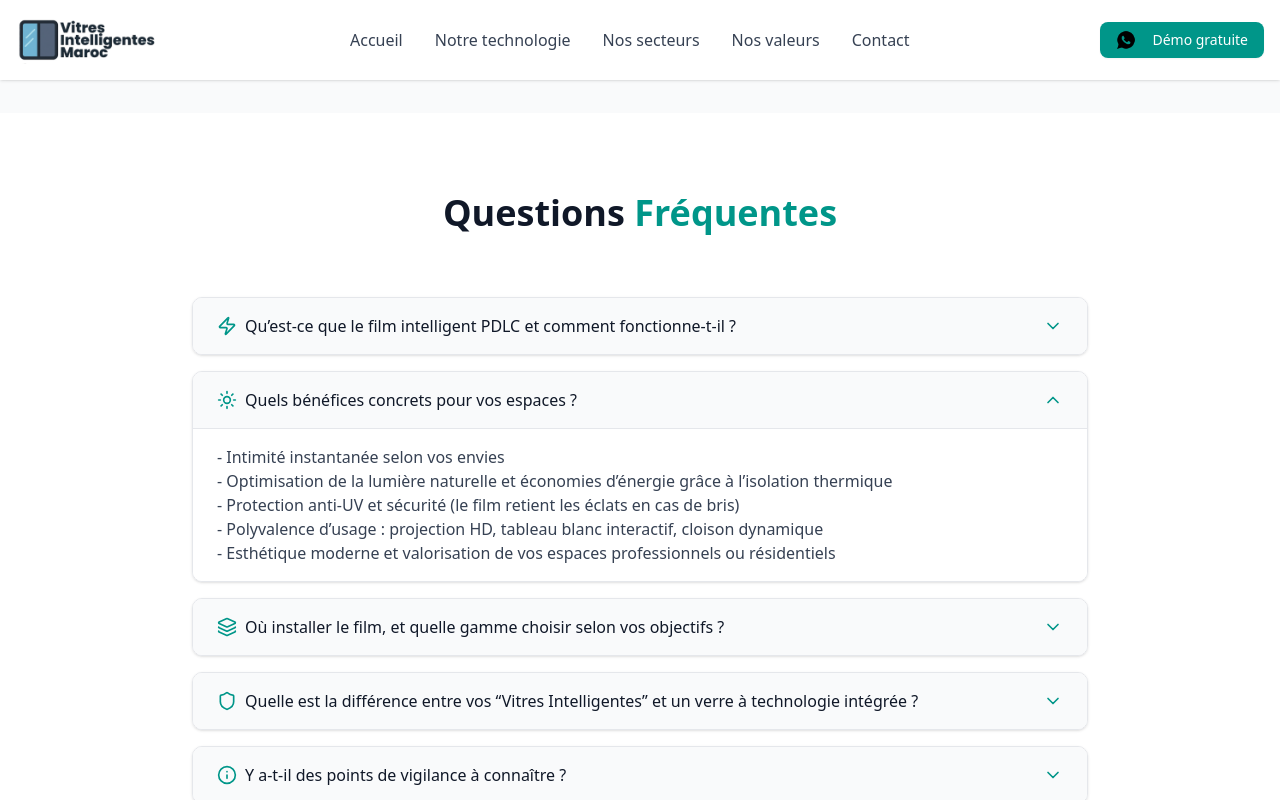
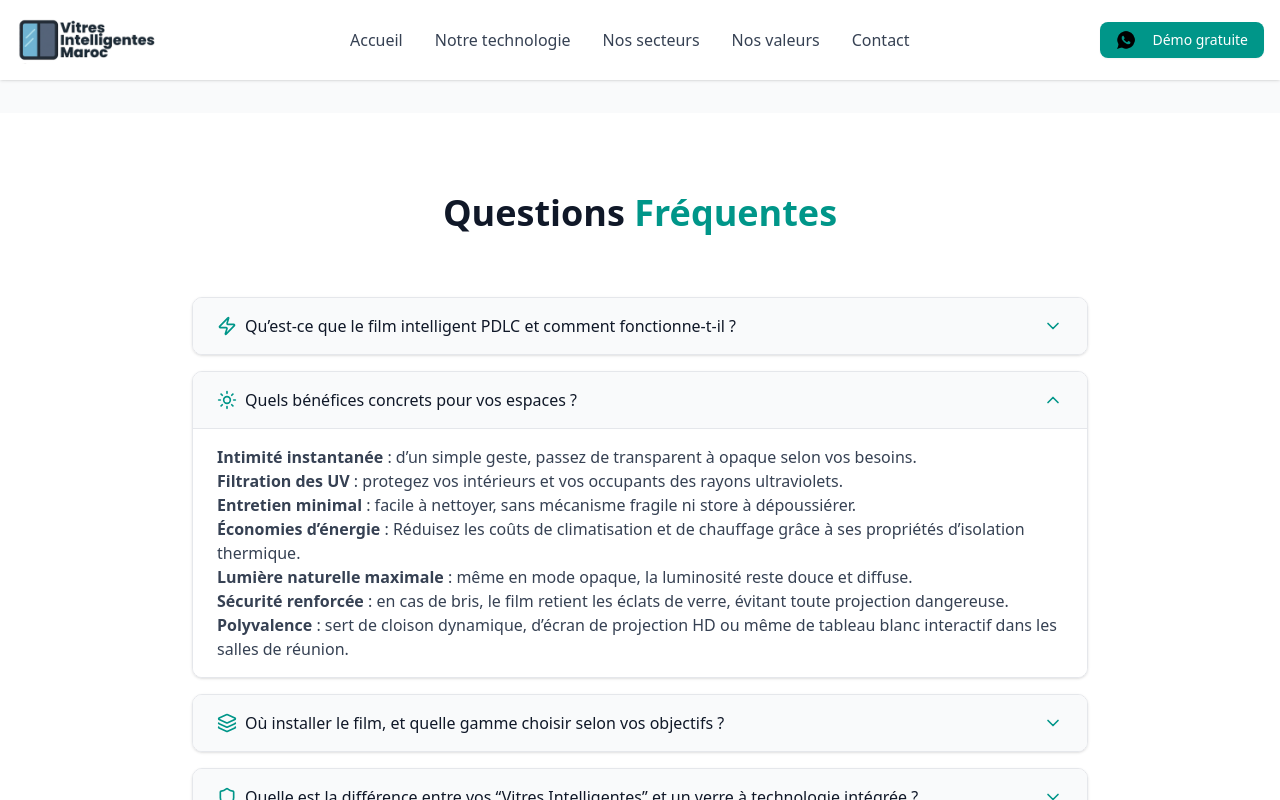
Before and after one commit to eteampmf/sfs_landingpage, a React (Vite) app: page / in a window 1280 px wide. Both pictures are taken after a click on the button "Quels bénéfices concrets pour vos espaces ?". Shown: the part 3385-4185 px from the top of the page. Built offline with nearby package versions, Linux system fonts and the light colour scheme.

Commit message:
plus d atouts et d inconvénients

```diff
--- a/src/App.jsx
+++ b/src/App.jsx
@@ -367,12 +367,14 @@ function App() {
                 question: "Quels bénéfices concrets pour vos espaces ?",
                 answer: (
                   <p className="text-gray-700">
-                    - Intimité instantanée selon vos envies<br/>
-                    - Optimisation de la lumière naturelle et économies d’énergie grâce à l’isolation thermique<br/>
-                    - Protection anti-UV et sécurité (le film retient les éclats en cas de bris)<br/>
-                    - Polyvalence d’usage : projection HD, tableau blanc interactif, cloison dynamique<br/>
-                    - Esthétique moderne et valorisation de vos espaces professionnels ou résidentiels
-                  </p>
+                    <strong>Intimité instantanée</strong> : d’un simple geste, passez de transparent à opaque selon vos besoins.<br/>
+                    <strong>Filtration des UV</strong> : protegez vos intérieurs et vos occupants des rayons ultraviolets.<br/>
+                    <strong>Entretien minimal</strong> : facile à nettoyer, sans mécanisme fragile ni store à dépoussiérer.<br/>
+                    <strong>Économies d’énergie</strong> : Réduisez les coûts de climatisation et de chauffage grâce à ses propriétés d’isolation thermique.<br/>
+                    <strong>Lumière naturelle maximale</strong> : même en mode opaque, la luminosité reste douce et diffuse.<br/>
+                    <strong>Sécurité renforcée</strong> : en cas de bris, le film retient les éclats de verre, évitant toute projection dangereuse.<br/>
+                    <strong>Polyvalence</strong> : sert de cloison dynamique, d’écran de projection HD ou même de tableau blanc interactif dans les salles de réunion.<br/>
+               </p>
                 )
               },
               {
@@ -395,7 +397,7 @@ function App() {
                   <p className="text-gray-700">
                     - Nos <strong>Vitres Intelligentes</strong> désignent exclusivement le <strong>film PDLC appliqué sur vos vitrages existants</strong>, pour les rendre modulables et “intelligentes” instantanément.<br/>
                     - Un <strong>verre à technologie intégrée</strong> (ou “smart glass”) intègre la couche PDLC dès sa fabrication, nécessitant de remplacer le vitrage complet et impliquant un coût plus élevé.<br/>
-                    - Avec nos films, vous transformez vos vitrages actuels en espaces dynamiques, modernes et sécurisés, <strong>sans changer vos fenêtres</strong>.
+                    Avec nos films, vous transformez vos vitrages actuels en espaces dynamiques, modernes et sécurisés, <strong>sans changer vos fenêtres</strong>.
                   </p>
                 )
               },
@@ -404,9 +406,11 @@ function App() {
                 question: "Y a‑t-il des points de vigilance à connaître ?",
                 answer: (
                   <p className="text-gray-700">
-                    - Installation professionnelle obligatoire<br/>
-                    - Fonctionnement sur alimentation électrique<br/>
-                    - Conçu pour l’intérieur uniquement<br/>
+                    <strong>Coût</strong> : plus onéreux qu’un vitrage classique, mais le film PDLC reste <em>beaucoup plus économique</em> qu’un verre intelligent intégré.<br/>
+                    <strong>Installation professionnelle</strong> : la pose et le raccordement électrique nécessitent un installateur qualifié.<br/>
+                    <strong>Utilisation intérieure</strong> : conçu pour les espaces intérieurs (bureaux, villas, hôtels, etc.).<br/>
+                    <strong>Alimentation électrique</strong> : un faible courant alternatif est nécessaire pour passer en mode transparent.<br/>
+                    <strong>Technologie encore émergente</strong> : assurez-vous de choisir un <strong>fournisseur fiable</strong> pour garantir la qualité et la durabilité du produit.<br/>
                   </p>
                 )
               },
```
Also changed, not shown: 4 other files (tests, documents, lock files or other folders).
